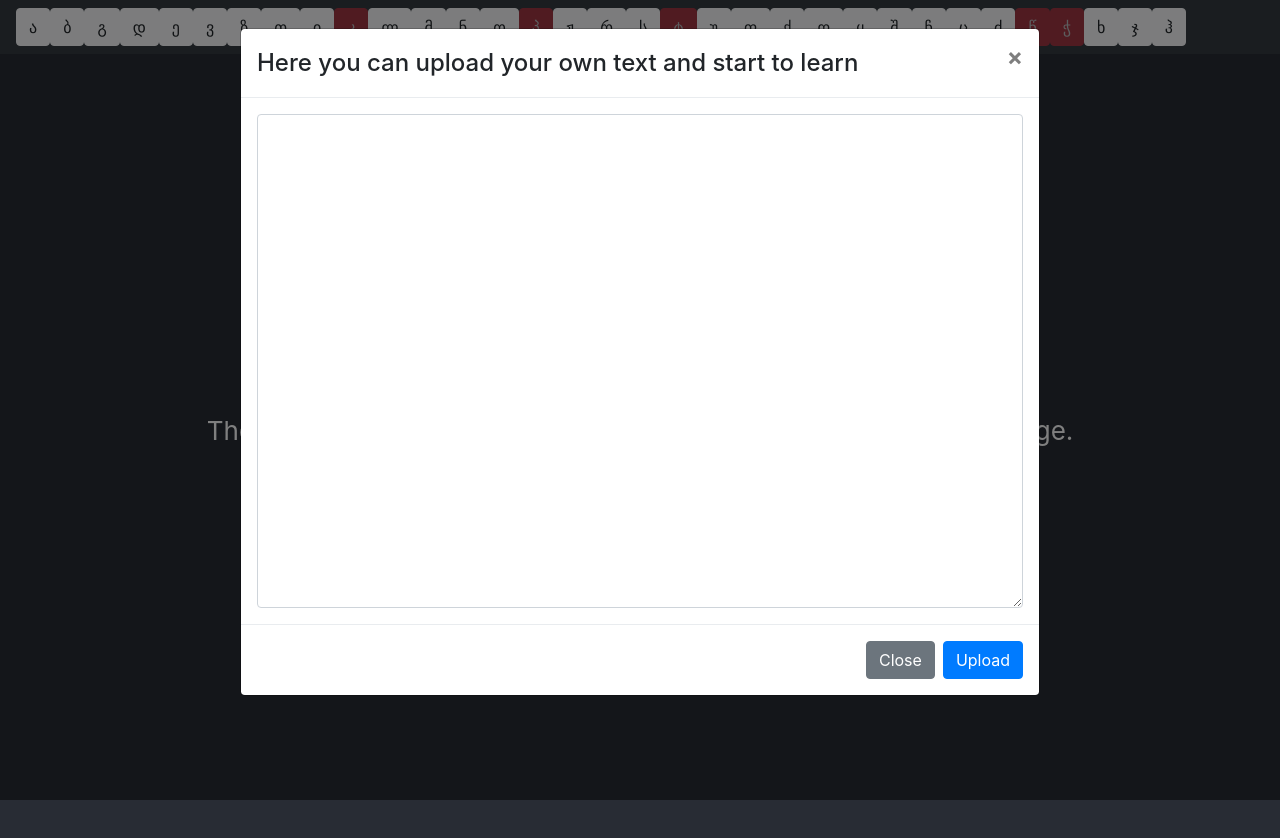
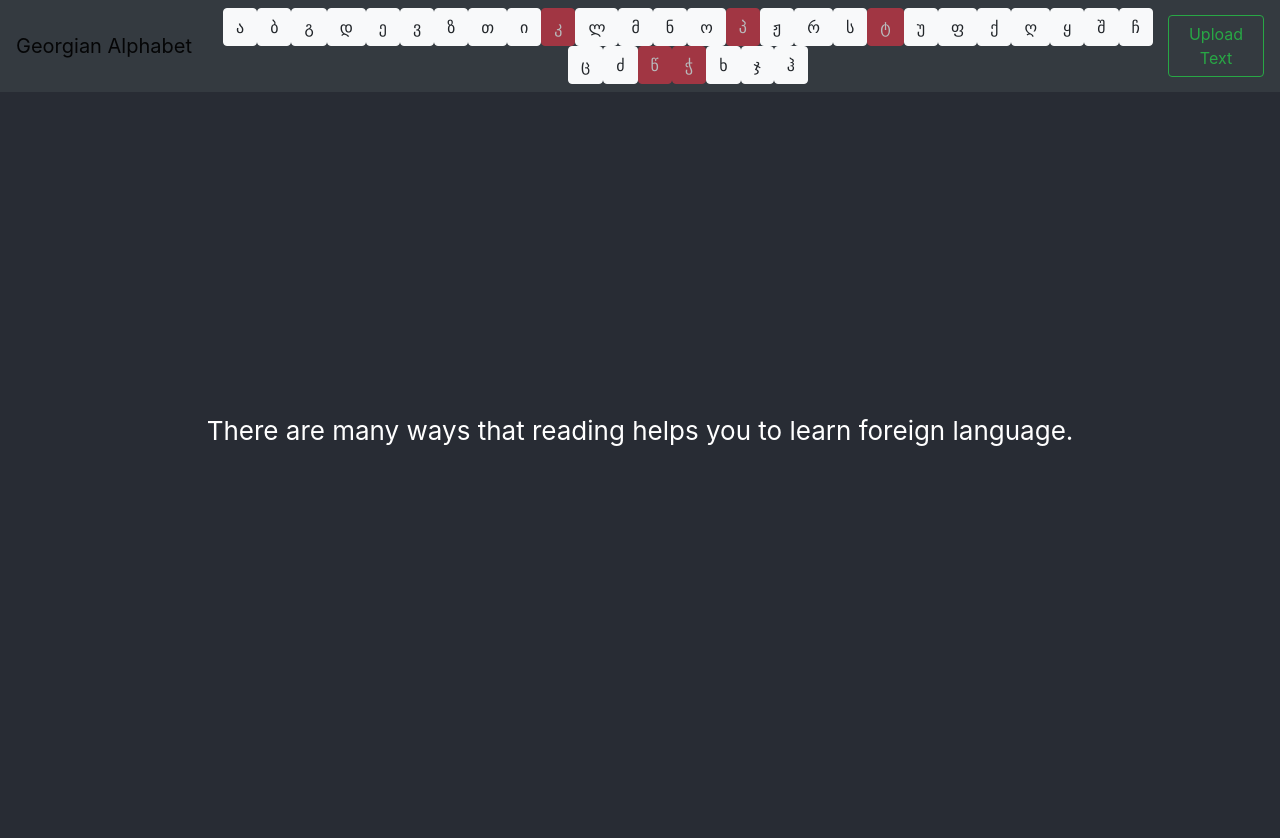
Before and after one commit to Antibioticvz/learn-alphabet, a React (Create React App) app: page / in a window 1280 px wide. Built offline with nearby package versions, Linux system fonts and the light colour scheme.

Commit message:
added upload button

```diff
--- a/src/App.jsx
+++ b/src/App.jsx
@@ -1,5 +1,5 @@
 import React, { Component } from "react"
-import { Navbar } from "react-bootstrap"
+import { Navbar, Form, Button } from "react-bootstrap"
 
 import ButtonsBar from "./components/buttons_bar"
 import TextModal from "./components/text_modal"
@@ -12,7 +12,7 @@ import "./App.css"
 
 class App extends Component {
   state = {
-    showModal: true,
+    showModal: false,
     pushed: {},
     text: "There are many ways that reading helps you to learn foreign language."
   }
@@ -37,7 +37,7 @@ class App extends Component {
 
   onCloseModal = () => this.setState(() => ({ showModal: false }))
 
-  onOpenModal = () => this.setState(() => ({ showModal: false }))
+  onOpenModal = () => this.setState(() => ({ showModal: true }))
   // Upload text modal END
 
   render() {
@@ -57,12 +57,22 @@ class App extends Component {
           onCloseModal={this.onCloseModal}
         />
         <Navbar bg="dark" fixed={"top"}>
+          <Navbar.Brand href="https://en.wikibooks.org/wiki/Georgian/Alphabet" target="_blank">
+            Georgian Alphabet
+          </Navbar.Brand>
+
           <ButtonsBar
             alphabet={alphabet}
             pushed={pushed}
             pairs={pairs}
             onSelectLetter={this.onSelectLetter}
           />
+
+          <Form inline>
+            <Button variant="outline-success" onClick={this.onOpenModal}>
+              Upload Text
+            </Button>
+          </Form>
         </Navbar>
 
         <div className="App-body">
```
